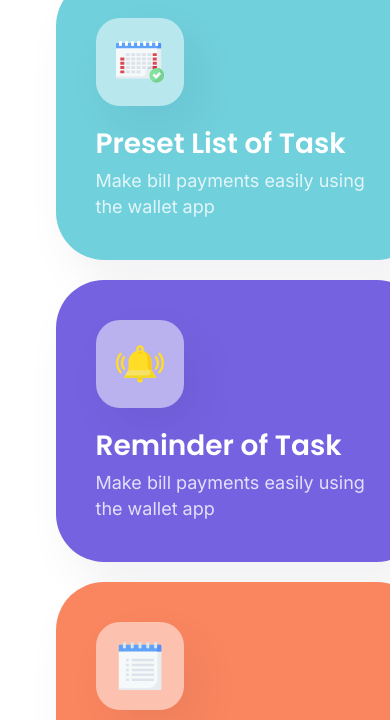
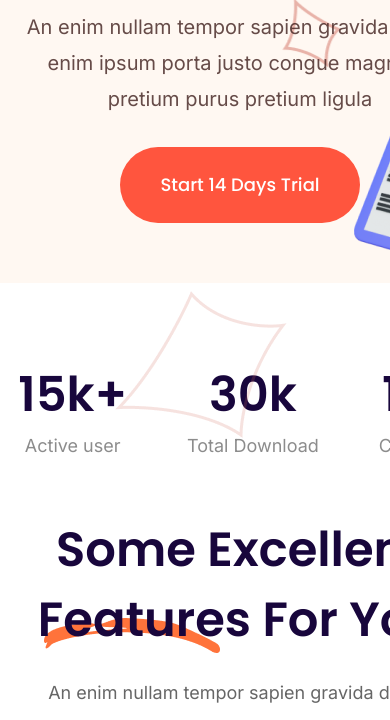
Before and after one commit to Vadym-Vasiliev/saasto, a plain HTML site: page index.html in a window 390 px wide. Shown: the part 677-1397 px from the top of the page. Drawn offline with Linux system fonts and the light colour scheme.

Commit message:
add finish adaptive saasto

```diff
--- a/index.html
+++ b/index.html
@@ -54,7 +54,7 @@
     <!-- MAIN -->
     <!-- <main> -->
       <!-- HERO -->
-      <!-- <section class="hero">
+      <section class="hero">
         <div class="container">
           <div class="hero-position">
             <div class="hero-content">
@@ -77,7 +77,7 @@
             </div>
           </div>
         </div>
-      </section> -->
+      </section>
 
       <!-- EXPERTISES -->
       <section class="expertises">
--- a/sass/components/_expertises.scss
+++ b/sass/components/_expertises.scss
@@ -6,7 +6,7 @@
   }
 
   @include mobile {
-    padding-top: 60px;
+    padding-top: 80px;
   }
 }
 
--- a/sass/components/_hero.scss
+++ b/sass/components/_hero.scss
@@ -5,6 +5,15 @@
   padding-bottom: 182px;
   background-color: $second-bgc;
   overflow: hidden;
+
+  @include tablet {
+    padding-top: 120px;
+    padding-bottom: 90px;
+  }
+  @include mobile {
+    padding-top: 100px;
+    padding-bottom: 60px;
+  }
 
   &__title {
     font-style: normal;
@@ -23,11 +32,20 @@
     font-size: 20px;
     line-height: 1.8;
     opacity: 0.8;
-    width: 595px;
+    max-width: 595px;
     margin: 0 auto;
     margin-bottom: 68px;
 
     color: $text-4020;
+
+    @include tablet {
+      margin-bottom: 30px;
+    }
+
+    @include mobile {
+      max-width: 480px;
+      margin-bottom: 30px;
+    }
   }
 
   &__btn {
@@ -61,6 +79,18 @@
     top: -91px;
     left: -1px;
     width: 162px;
+
+    @include tablet {
+      top: 125px;
+      left: 0;
+      z-index: -1;
+    }
+
+    @include mobile {
+      top: -72px;
+      left: 0px;
+      z-index: -1;
+    }
   }
 
   &__fon-line {
@@ -75,6 +105,15 @@
     //
 
     z-index: -1;
+
+    @include tablet {
+      left: 66px;
+      top: -143px;
+    }
+
+    @include mobile {
+      left: -117px;
+    }
   }
 
   &__mobile-black {
@@ -84,6 +123,12 @@
     width: 503px;
     left: -348px;
     top: 59px;
+    @include tablet {
+      display: none;
+    }
+    @include mobile {
+      display: none;
+    }
   }
 
   &__notebook {
@@ -93,6 +138,18 @@
     right: 119px;
     bottom: -18px;
     width: 178px;
+
+    @include tablet {
+      right: 0;
+      bottom: -72px;
+      z-index: -1;
+    }
+
+    @include mobile {
+      right: -67px;
+      bottom: -50px;
+      z-index: -1;
+    }
   }
 
   &__mobile-right {
@@ -103,5 +160,12 @@
     bottom: -641px;
     right: -478px;
     width: 685px;
+
+    @include tablet {
+      display: none;
+    }
+    @include mobile {
+      display: none;
+    }
   }
 }
```
Also changed, not shown: css/main.css, css/main.min.css, 2 other files.
